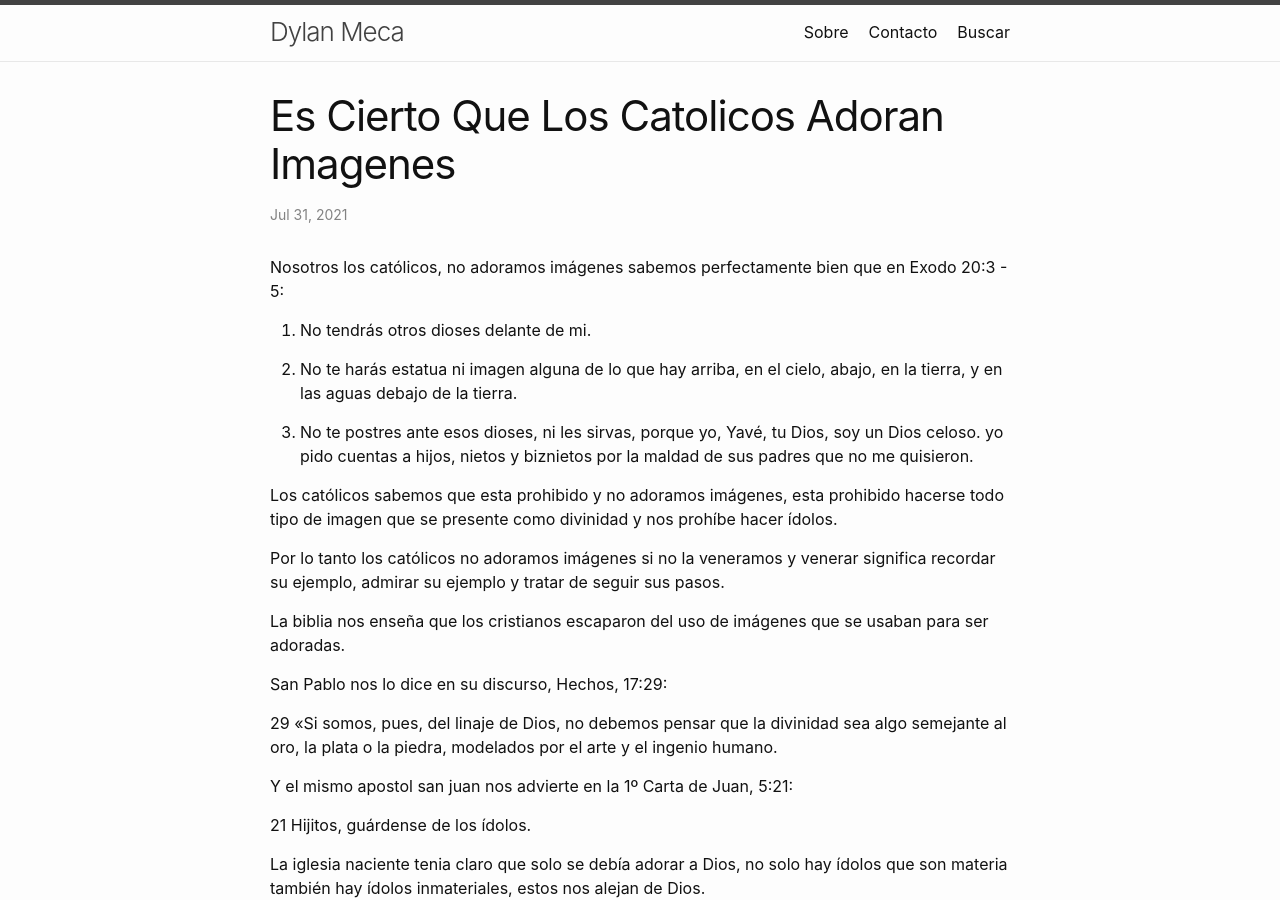
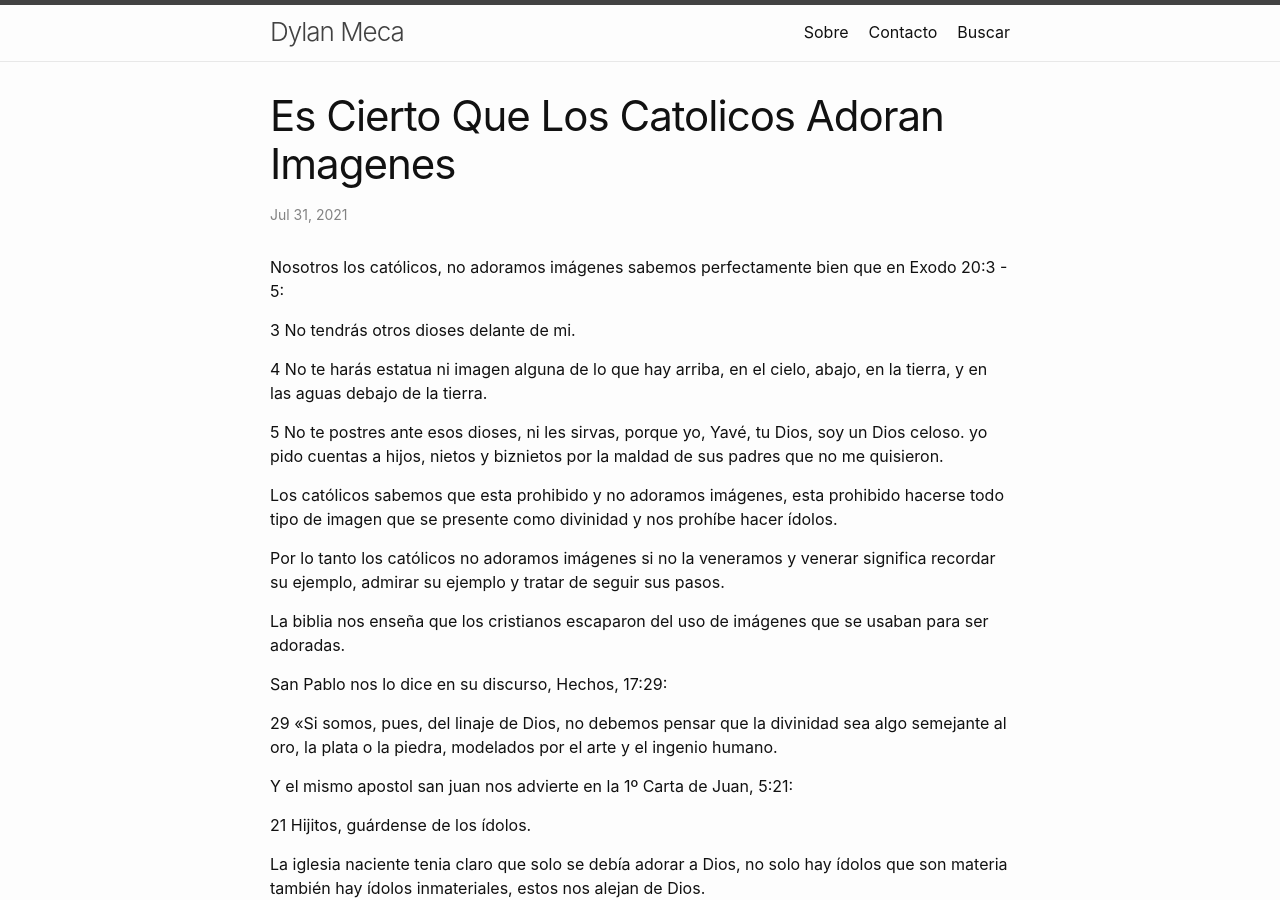
Before and after one commit to dylanmeca/dylanmeca.github.io, a Jekyll site: the page built from _posts/2021-07-31-Es-cierto-que-los-catolicos-adoran-imagenes.md, in a window 1280 px wide and 900 px high. Built offline with Jekyll 4.4.1, drawn with Linux system fonts in a browser that asks for light colours; a script that is not in the unit is left out; comment, search, counter and statistics services are not loaded.

Commit message:
Update 2021-07-31-Es-cierto-que-los-catolicos-adoran-imagenes.md

```diff
--- a/_posts/2021-07-31-Es-cierto-que-los-catolicos-adoran-imagenes.md
+++ b/_posts/2021-07-31-Es-cierto-que-los-catolicos-adoran-imagenes.md
@@ -13,11 +13,11 @@ keywords:
 
 Nosotros los católicos, no adoramos imágenes sabemos perfectamente bien que en Exodo 20:3 - 5:
 
-3. No tendrás otros dioses delante de mi.
+3 No tendrás otros dioses delante de mi.
 
-4. No te harás estatua ni imagen alguna de lo que hay arriba, en el cielo, abajo, en la tierra, y en las aguas debajo de la tierra.
+4 No te harás estatua ni imagen alguna de lo que hay arriba, en el cielo, abajo, en la tierra, y en las aguas debajo de la tierra.
 
-5. No te postres ante esos dioses, ni les sirvas, porque yo, Yavé, tu Dios, soy un Dios celoso. yo pido cuentas a hijos, nietos y biznietos por la maldad de sus padres que no me quisieron.
+5 No te postres ante esos dioses, ni les sirvas, porque yo, Yavé, tu Dios, soy un Dios celoso. yo pido cuentas a hijos, nietos y biznietos por la maldad de sus padres que no me quisieron.
 
 Los católicos sabemos que esta prohibido y no adoramos imágenes, esta prohibido hacerse todo tipo de imagen que se presente como divinidad y nos prohíbe hacer ídolos.
 
```
